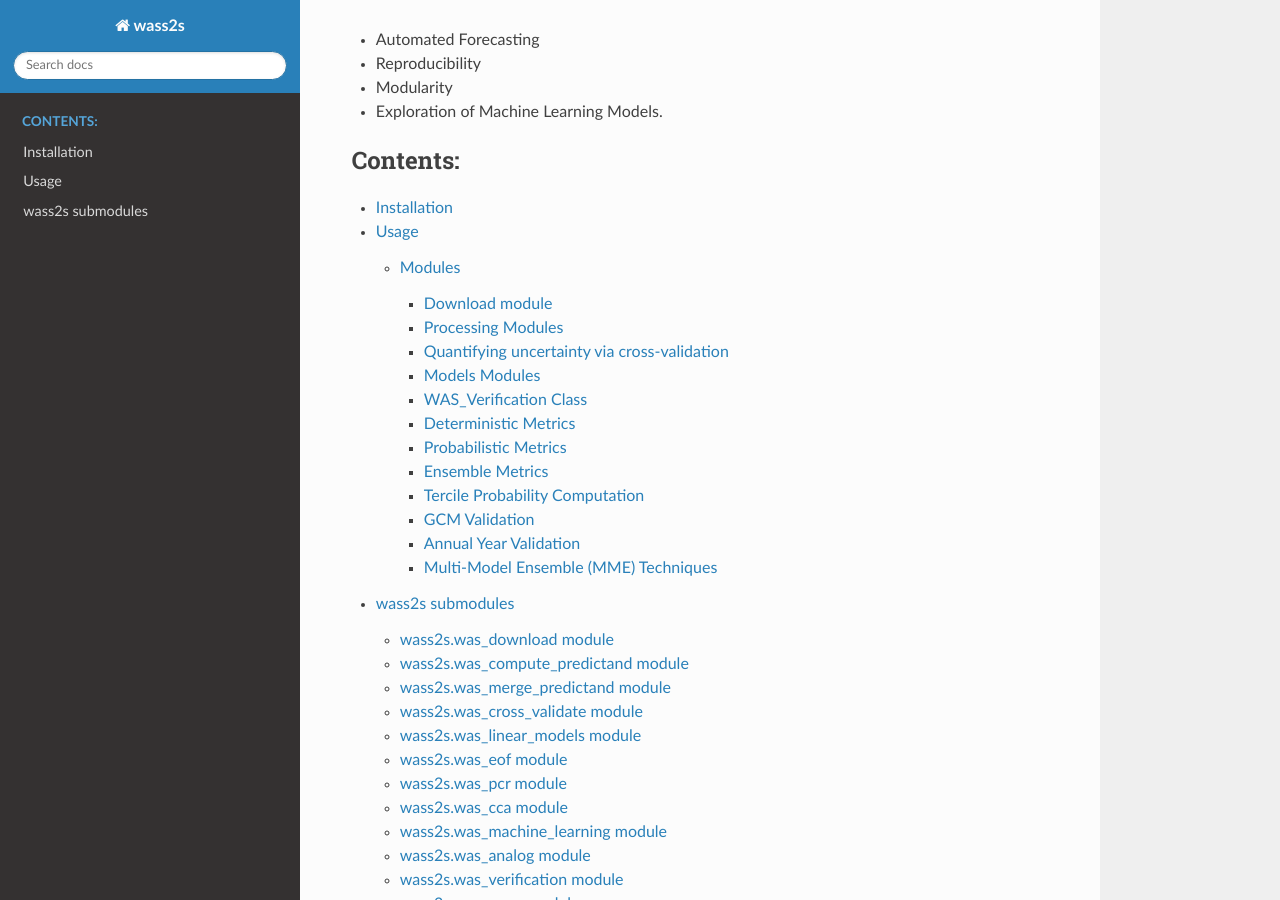
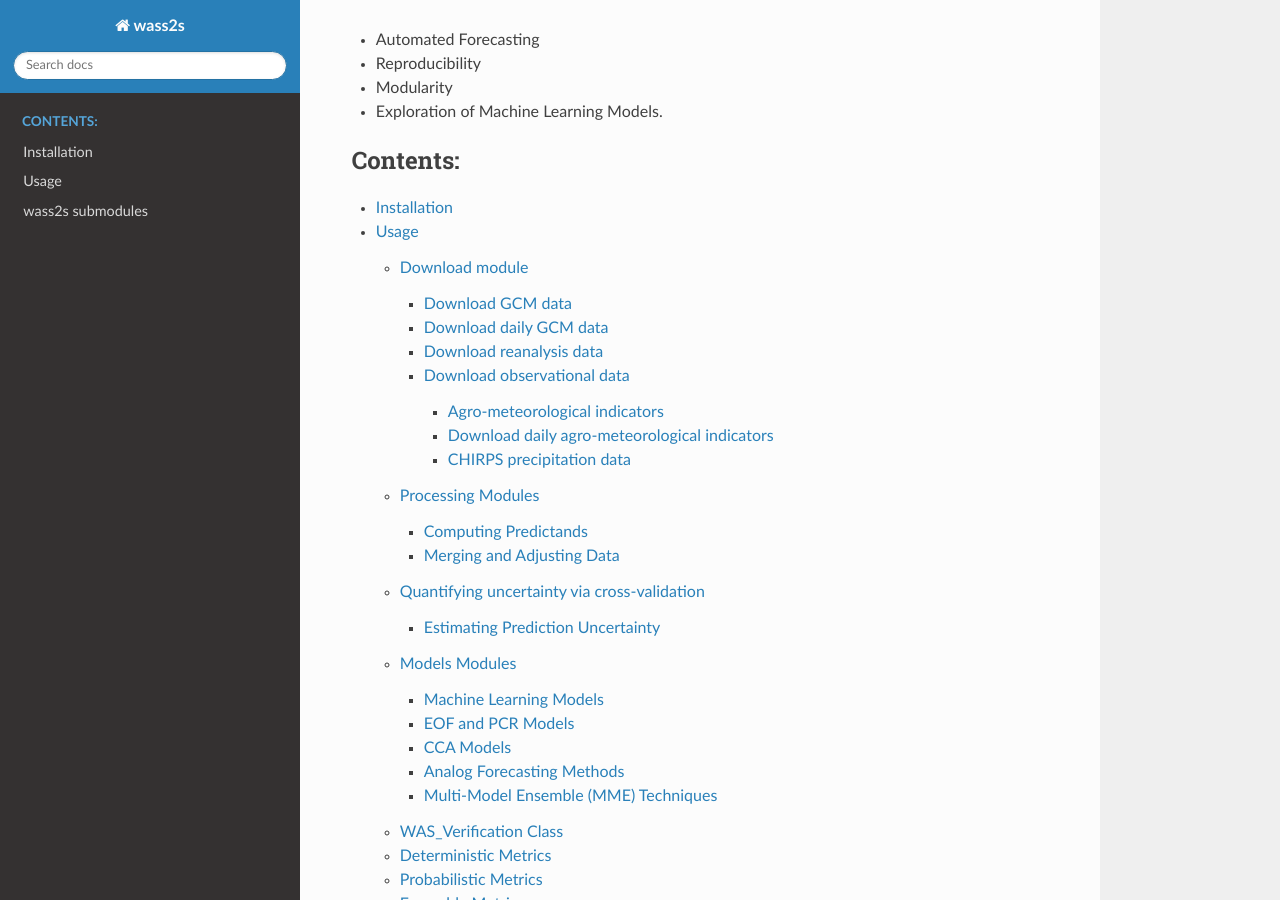
Before and after one commit to hmandela/wass2s_readthedocs, a Sphinx documentation site: the page built from docs/source/index.rst, in a window 1280 px wide and 900 px high, scrolled down 428 px. Built offline with Sphinx 7.4.7 and the Read the Docs theme 3.1.0, drawn with Linux system fonts in a browser that asks for light colours; pages that are not in the unit, such as notebooks, are missing from menus; some of the changed lines change nothing that is shown.

Commit message:
modify all

```diff
--- a/docs/source/Usage.rst
+++ b/docs/source/Usage.rst
@@ -17,8 +17,6 @@ or download the zip file:
    wget https://github.com/hmandela/WASS2S_notebooks/archive/refs/heads/main.zip -O WASS2S_notebooks.zip
 
 
-Modules
--------
 
 .. toctree::
    :maxdepth: 1
--- a/docs/source/index.rst
+++ b/docs/source/index.rst
@@ -6,16 +6,16 @@
    <https://www.sphinx-doc.org/en/master/usage/restructuredtext/index.html>`_
    documentation for details.
 
-====================
+--------------------------------
 wass2s documentation
-====================
+--------------------------------
 A python-based tool for seasonal climate forecast in West Africa and the Sahel.
 
 The wass2s tool is designed to facilitate implementation of the new generation of seasonal forecasts in West Africa and the Sahel using various statistical and machine learning methods. New generation of seasonal forecasts aligns with the World Meteorological Organization's (WMO) guidelines for objective, operational, and scientifically rigorous seasonal forecasting methods. wass2s helps forecaster to download GCM, reanalysis, and satellite/observation data, build statistical or machine learning models, verify the models using cross-validation, and forecast.
 A user-friendly `jupyter-lab notebook <https://github.com/hmandela/WASS2S_notebooks>`_  streamlines the forecasting process .
 
 Features
---------
+========
 
 * Automated Forecasting
 * Reproducibility
@@ -24,7 +24,7 @@ Features
 
 
 .. toctree::
-   :maxdepth: 3
+   :maxdepth: 5
    :caption: Contents:
 
    Installation
```
Also changed, not shown: 11 other files.
